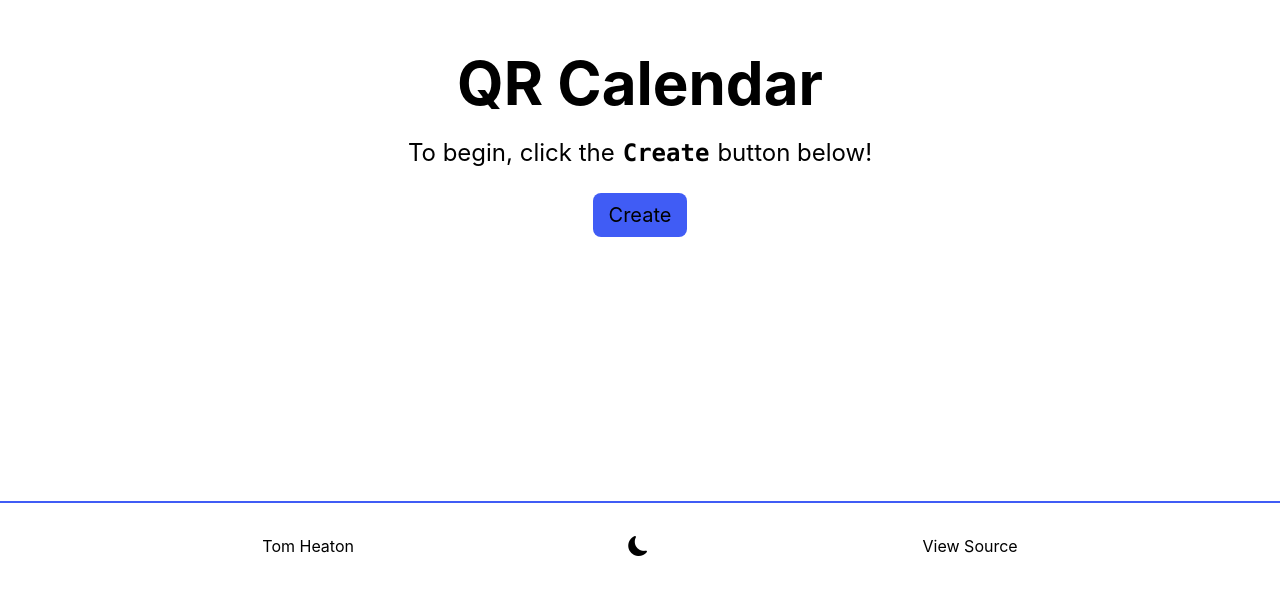
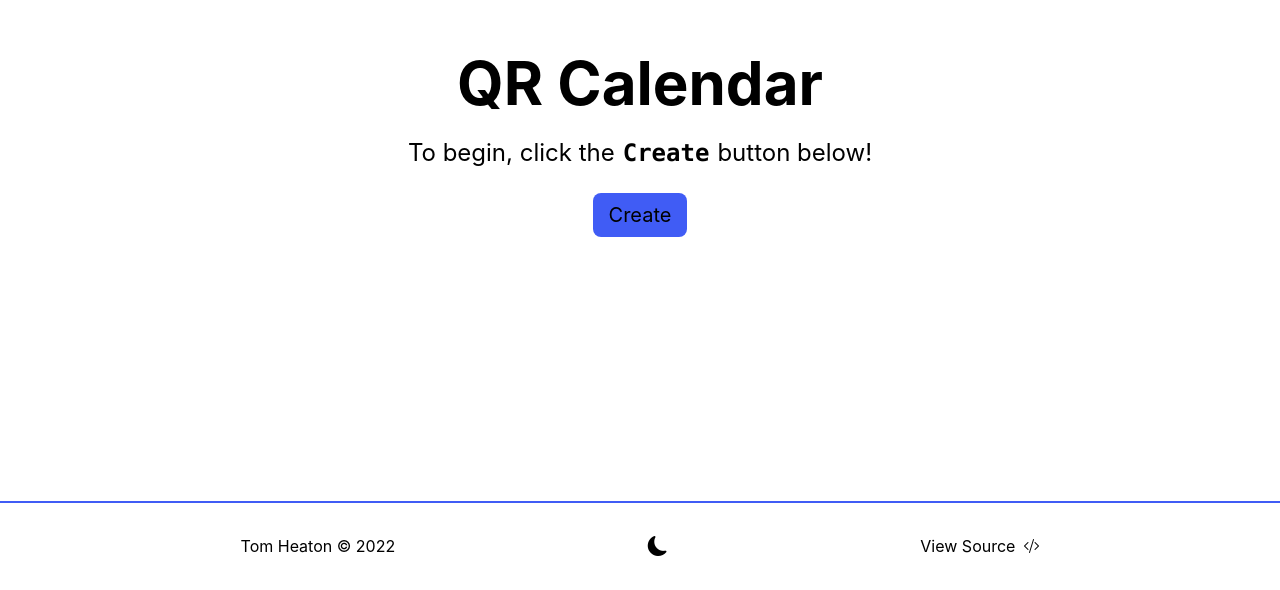
Before and after one commit to tomheaton/qr-calendar, a Next.js app: page / in a window 1280 px wide. Shown: the part 210-800 px from the top of the page. Built offline with nearby package versions, Linux system fonts and the light colour scheme; no server answers.

Commit message:
New footer things

```diff
--- a/src/components/footer.tsx
+++ b/src/components/footer.tsx
@@ -14,7 +14,7 @@ const Footer: React.FC = () => {
         <footer className={"w-full h-[100px] border-t-2 border-[#405cf5] flex items-center justify-evenly"}>
             <div>
                 <a target="_blank" href="https://www.tomheaton.dev" rel="noopener noreferrer">
-                    Tom Heaton
+                    Tom Heaton &copy; {new Date().getFullYear()}
                 </a>
             </div>
             <div onClick={handleToggleTheme} className={"text-xl cursor-pointer p-[12px]"}>
@@ -23,7 +23,12 @@ const Footer: React.FC = () => {
             <div>
                 <a target="_blank" href="https://www.github.com/tomheaton/qr-calendar" rel="noopener noreferrer">
                     View Source
+                    <i className={`bi bi-code-slash pl-2`} aria-label="Theme Toggle"/>
                 </a>
+                {/*<a target="_blank" href="https://www.github.com/tomheaton/qr-calendar" rel="noopener noreferrer">
+                    Options
+                    <i className={`bi bi-gear pl-2`} aria-label="Theme Toggle"/>
+                </a>*/}
             </div>
         </footer>
     );
```
Also changed, not shown: 1 other file (tests, documents, lock files or other folders).
